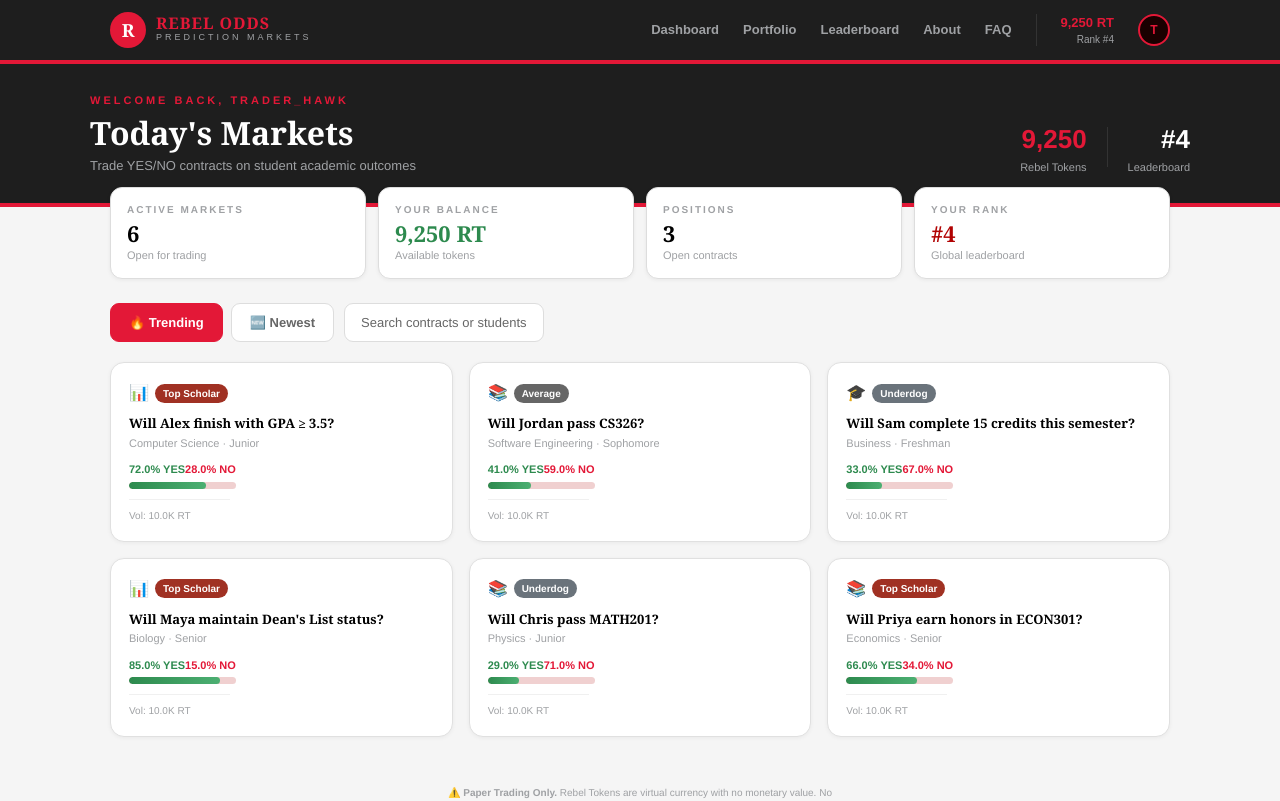
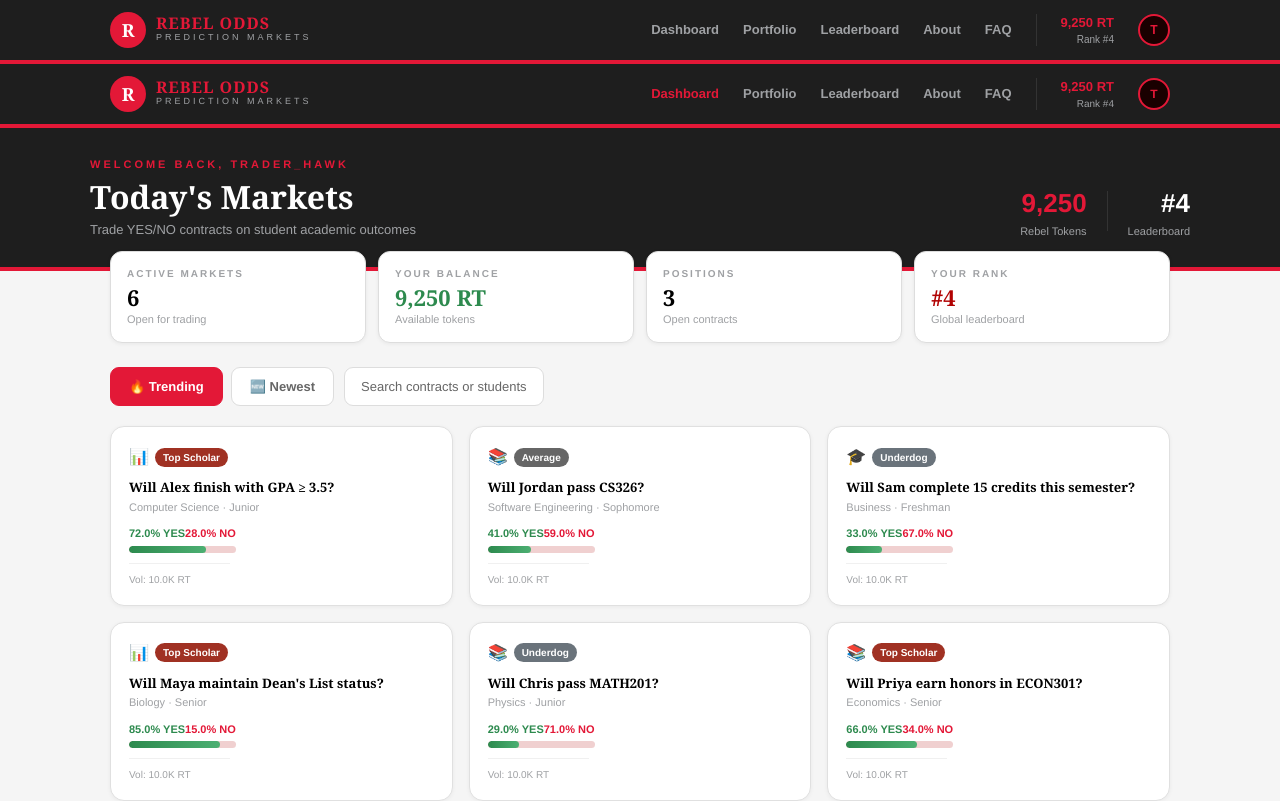
Before and after one commit to ViMaSa/rebel-odds, a Next.js app: page / in a window 1280 px wide. Shown: the top 801 px of the page. Built offline with nearby package versions, Linux system fonts and the light colour scheme.

Commit message:
WIP: Pivot to Portfolio

```diff
--- a/app/page.tsx
+++ b/app/page.tsx
@@ -96,90 +96,90 @@ function typeIcon(contractType: ContractType): string {
 }
 
 // ── NavBar ─────────────────────────────────────────────────────────────────
-// function NavBar({ balance, rank }: { balance: number; rank: number }) {
-//   const [open, setOpen] = useState(false);
-//   const links = ["Dashboard", "Portfolio", "Leaderboard", "About", "FAQ"];
+function NavBar({ balance, rank }: { balance: number; rank: number }) {
+  const [open, setOpen] = useState(false);
+  const links = ["Dashboard", "Portfolio", "Leaderboard", "About", "FAQ"];
 
-//   const routes: Record<string, string> = {
-//     Dashboard:   "/",
-//     Portfolio:   "/portfolio",
-//     Leaderboard: "/leaderboard",
-//     About:       "/about",
-//     FAQ:         "/faq",
-//   };
+  const routes: Record<string, string> = {
+    Dashboard:   "/",
+    Portfolio:   "/portfolio",
+    Leaderboard: "/leaderboard",
+    About:       "/about",
+    FAQ:         "/faq",
+  };
 
-//   return (
-//     <nav style={{ background: "#1e1e1e", borderBottom: "4px solid #E31837", position: "sticky", top: 0, zIndex: 50 }}>
-//       <div style={{ maxWidth: 1100, margin: "0 auto", padding: "0 20px", display: "flex", alignItems: "center", justifyContent: "space-between", height: 60 }}>
-//         {/* Logo */}
-//         <div style={{ display: "flex", alignItems: "center", gap: 10, flexShrink: 0 }}>
-//           <div style={{ width: 36, height: 36, borderRadius: "50%", background: "#E31837", display: "flex", alignItems: "center", justifyContent: "center", color: "#fff", fontWeight: 900, fontSize: 18, fontFamily: "Georgia,serif", flexShrink: 0 }}>R</div>
-//           <div>
-//             <div style={{ color: "#E31837", fontWeight: 900, fontSize: 16, fontFamily: "Georgia,serif", letterSpacing: 1, lineHeight: 1 }}>REBEL ODDS</div>
-//             <div style={{ color: "#9FA1A4", fontSize: 9, letterSpacing: 3, textTransform: "uppercase" }}>Prediction Markets</div>
-//           </div>
-//         </div>
+  return (
+    <nav style={{ background: "#1e1e1e", borderBottom: "4px solid #E31837", position: "sticky", top: 0, zIndex: 50 }}>
+      <div style={{ maxWidth: 1100, margin: "0 auto", padding: "0 20px", display: "flex", alignItems: "center", justifyContent: "space-between", height: 60 }}>
+        {/* Logo */}
+        <div style={{ display: "flex", alignItems: "center", gap: 10, flexShrink: 0 }}>
+          <div style={{ width: 36, height: 36, borderRadius: "50%", background: "#E31837", display: "flex", alignItems: "center", justifyContent: "center", color: "#fff", fontWeight: 900, fontSize: 18, fontFamily: "Georgia,serif", flexShrink: 0 }}>R</div>
+          <div>
+            <div style={{ color: "#E31837", fontWeight: 900, fontSize: 16, fontFamily: "Georgia,serif", letterSpacing: 1, lineHeight: 1 }}>REBEL ODDS</div>
+            <div style={{ color: "#9FA1A4", fontSize: 9, letterSpacing: 3, textTransform: "uppercase" }}>Prediction Markets</div>
+          </div>
+        </div>
 
-//         {/* Desktop links */}
-//         <div style={{ display: "flex", alignItems: "center", gap: 24 }} className="ro-desktop-nav">
-//           {links.map((l) => (
-//             <Link key={l} href={routes[l]}
-//               style={{ color: l === "Dashboard" ? "#E31837" : "#9FA1A4", fontSize: 13, fontWeight: 600, textDecoration: "none" }}
-//               onMouseEnter={(e) => { if (l !== "Dashboard") (e.currentTarget as HTMLElement).style.color = "#fff"; }}
-//               onMouseLeave={(e) => { if (l !== "Dashboard") (e.currentTarget as HTMLElement).style.color = "#9FA1A4"; }}>
-//               {l}
-//             </Link>
-//           ))}
-//           <div style={{ height: 32, width: 1, background: "#333" }} />
-//           <div style={{ textAlign: "right" }}>
-//             <div style={{ color: "#E31837", fontWeight: 700, fontSize: 13 }}>{balance.toLocaleString()} RT</div>
-//             <div style={{ color: "#9FA1A4", fontSize: 10 }}>Rank #{rank}</div>
-//           </div>
-//           <div style={{ width: 32, height: 32, borderRadius: "50%", background: "#1a0000", border: "2px solid #E31837", display: "flex", alignItems: "center", justifyContent: "center", color: "#E31837", fontSize: 12, fontWeight: 700 }}>
-//             {mockUser.username[0].toUpperCase()}
-//           </div>
-//         </div>
+        {/* Desktop links */}
+        <div style={{ display: "flex", alignItems: "center", gap: 24 }} className="ro-desktop-nav">
+          {links.map((l) => (
+            <Link key={l} href={routes[l]}
+              style={{ color: l === "Dashboard" ? "#E31837" : "#9FA1A4", fontSize: 13, fontWeight: 600, textDecoration: "none" }}
+              onMouseEnter={(e) => { if (l !== "Dashboard") (e.currentTarget as HTMLElement).style.color = "#fff"; }}
+              onMouseLeave={(e) => { if (l !== "Dashboard") (e.currentTarget as HTMLElement).style.color = "#9FA1A4"; }}>
+              {l}
+            </Link>
+          ))}
+          <div style={{ height: 32, width: 1, background: "#333" }} />
+          <div style={{ textAlign: "right" }}>
+            <div style={{ color: "#E31837", fontWeight: 700, fontSize: 13 }}>{balance.toLocaleString()} RT</div>
+            <div style={{ color: "#9FA1A4", fontSize: 10 }}>Rank #{rank}</div>
+          </div>
+          <div style={{ width: 32, height: 32, borderRadius: "50%", background: "#1a0000", border: "2px solid #E31837", display: "flex", alignItems: "center", justifyContent: "center", color: "#E31837", fontSize: 12, fontWeight: 700 }}>
+            {mockUser.username[0].toUpperCase()}
+          </div>
+        </div>
 
-//         {/* Hamburger */}
-//         <button onClick={() => setOpen((o) => !o)} className="ro-hamburger"
-//           style={{ display: "none", background: "none", border: "none", cursor: "pointer", padding: 8, flexDirection: "column", gap: 5 }}>
-//           <span style={{ display: "block", width: 22, height: 2, background: open ? "#E31837" : "#fff", transition: "all .2s", transform: open ? "rotate(45deg) translate(5px,5px)" : "none" }} />
-//           <span style={{ display: "block", width: 22, height: 2, background: "#fff", opacity: open ? 0 : 1, transition: "opacity .2s" }} />
-//           <span style={{ display: "block", width: 22, height: 2, background: open ? "#E31837" : "#fff", transition: "all .2s", transform: open ? "rotate(-45deg) translate(5px,-5px)" : "none" }} />
-//         </button>
-//       </div>
+        {/* Hamburger */}
+        <button onClick={() => setOpen((o) => !o)} className="ro-hamburger"
+          style={{ display: "none", background: "none", border: "none", cursor: "pointer", padding: 8, flexDirection: "column", gap: 5 }}>
+          <span style={{ display: "block", width: 22, height: 2, background: open ? "#E31837" : "#fff", transition: "all .2s", transform: open ? "rotate(45deg) translate(5px,5px)" : "none" }} />
+          <span style={{ display: "block", width: 22, height: 2, background: "#fff", opacity: open ? 0 : 1, transition: "opacity .2s" }} />
+          <span style={{ display: "block", width: 22, height: 2, background: open ? "#E31837" : "#fff", transition: "all .2s", transform: open ? "rotate(-45deg) translate(5px,-5px)" : "none" }} />
+        </button>
+      </div>
 
-//       {/* Mobile dropdown */}
-//       {open && (
-//         <div style={{ background: "#161616", borderTop: "1px solid #222", padding: "12px 20px 16px" }}>
-//           {links.map((l) => (
-//             <Link key={l} href={routes[l]} onClick={() => setOpen(false)}
-//               style={{ display: "block", width: "100%", textAlign: "left", padding: "10px 0", color: l === "Dashboard" ? "#E31837" : "#9FA1A4", textDecoration: "none", borderBottom: "1px solid #1a1a1a", fontSize: 14, fontWeight: 600 }}>
-//               {l}
-//             </Link>
-//           ))}
-//           <div style={{ marginTop: 12, paddingTop: 12, borderTop: "1px solid #333", display: "flex", justifyContent: "space-between", alignItems: "center" }}>
-//             <div>
-//               <div style={{ color: "#E31837", fontWeight: 700, fontSize: 14 }}>{balance.toLocaleString()} RT</div>
-//               <div style={{ color: "#9FA1A4", fontSize: 11 }}>Rank #{rank}</div>
-//             </div>
-//             <div style={{ width: 34, height: 34, borderRadius: "50%", background: "#1a0000", border: "2px solid #E31837", display: "flex", alignItems: "center", justifyContent: "center", color: "#E31837", fontSize: 13, fontWeight: 700 }}>
-//               {mockUser.username[0].toUpperCase()}
-//             </div>
-//           </div>
-//         </div>
-//       )}
+      {/* Mobile dropdown */}
+      {open && (
+        <div style={{ background: "#161616", borderTop: "1px solid #222", padding: "12px 20px 16px" }}>
+          {links.map((l) => (
+            <Link key={l} href={routes[l]} onClick={() => setOpen(false)}
+              style={{ display: "block", width: "100%", textAlign: "left", padding: "10px 0", color: l === "Dashboard" ? "#E31837" : "#9FA1A4", textDecoration: "none", borderBottom: "1px solid #1a1a1a", fontSize: 14, fontWeight: 600 }}>
+              {l}
+            </Link>
+          ))}
+          <div style={{ marginTop: 12, paddingTop: 12, borderTop: "1px solid #333", display: "flex", justifyContent: "space-between", alignItems: "center" }}>
+            <div>
+              <div style={{ color: "#E31837", fontWeight: 700, fontSize: 14 }}>{balance.toLocaleString()} RT</div>
+              <div style={{ color: "#9FA1A4", fontSize: 11 }}>Rank #{rank}</div>
+            </div>
+            <div style={{ width: 34, height: 34, borderRadius: "50%", background: "#1a0000", border: "2px solid #E31837", display: "flex", alignItems: "center", justifyContent: "center", color: "#E31837", fontSize: 13, fontWeight: 700 }}>
+              {mockUser.username[0].toUpperCase()}
+            </div>
+          </div>
+        </div>
+      )}
 
-//       <style>{`
-//         @media (max-width: 860px) { .ro-desktop-nav { gap: 14px !important; } }
-//         @media (max-width: 720px) {
-//           .ro-desktop-nav { display: none !important; }
-//           .ro-hamburger   { display: flex !important; }
-//         }
-//       `}</style>
-//     </nav>
-//   );
-// }
+      <style>{`
+        @media (max-width: 860px) { .ro-desktop-nav { gap: 14px !important; } }
+        @media (max-width: 720px) {
+          .ro-desktop-nav { display: none !important; }
+          .ro-hamburger   { display: flex !important; }
+        }
+      `}</style>
+    </nav>
+  );
+}
 
 // ── StatCard ───────────────────────────────────────────────────────────────
 function StatCard({ label, value, sub, accent }: { label: string; value: string; sub: string; accent?: string }) {
@@ -350,7 +350,7 @@ export default function Dashboard() {
 
   return (
     <div style={{ minHeight: "100vh", background: "#f5f5f5", fontFamily: "'Helvetica Neue',Arial,sans-serif" }}>
-      {/* <NavBar balance={mockUser.balance} rank={mockUser.rank} /> */}
+      <NavBar balance={mockUser.balance} rank={mockUser.rank} />
 
       {/* Hero */}
       <div style={{ background: "#1e1e1e", borderBottom: "4px solid #E31837", padding: "28px 20px" }}>
```
